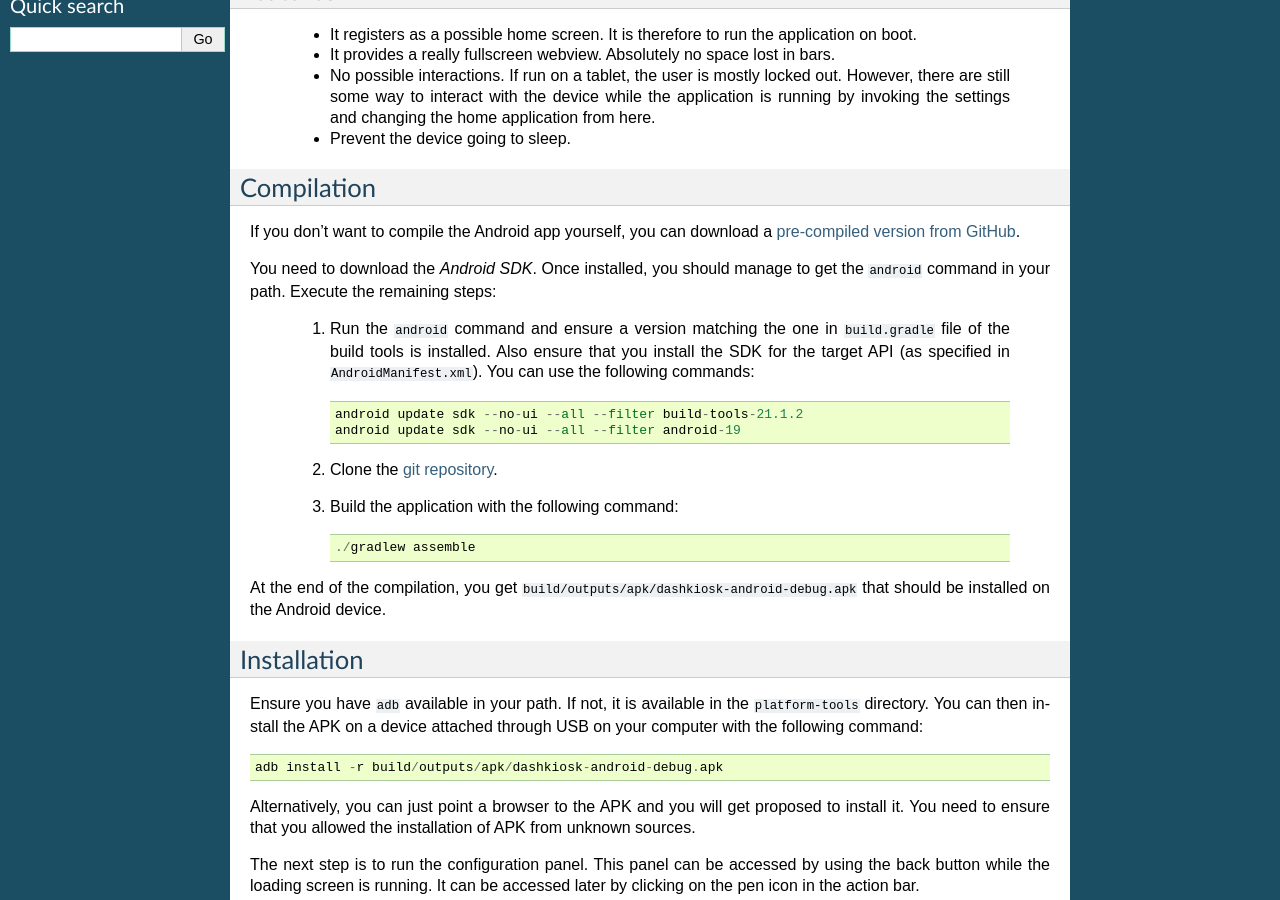
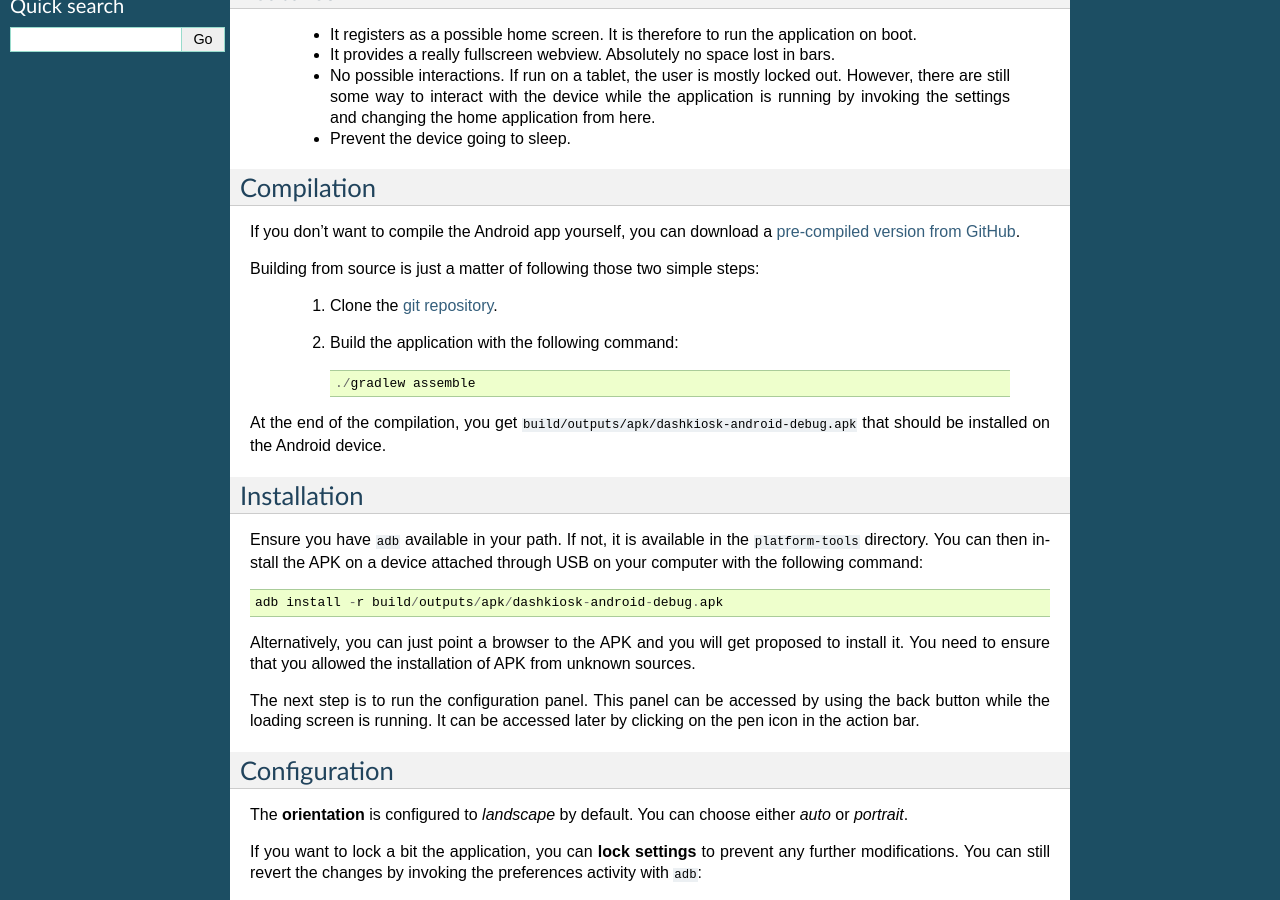
Before and after one commit to vincentbernat/dashkiosk, a Sphinx documentation site: the page built from docs/android.rst, in a window 1280 px wide and 900 px high, scrolled down 527 px. Built offline with Sphinx 7.4.7, drawn with Linux system fonts in a browser that asks for light colours.

Commit message:
android: simplify build instructions

```diff
--- a/docs/android.rst
+++ b/docs/android.rst
@@ -53,21 +53,12 @@ download a `pre-compiled version from GitHub`_.
 
 .. _pre-compiled version from GitHub: https://github.com/vincentbernat/dashkiosk/releases/
 
-You need to download the `Android SDK`. Once installed, you should
-manage to get the ``android`` command in your path. Execute the
-remaining steps:
+Building from source is just a matter of following those two simple
+steps:
 
-  1. Run the ``android`` command and ensure a version matching the one
-     in ``build.gradle`` file of the build tools is installed. Also
-     ensure that you install the SDK for the target API (as specified
-     in ``AndroidManifest.xml``). You can use the following commands::
+  1. Clone the `git repository`_.
 
-        android update sdk --no-ui --all --filter build-tools-21.1.2
-        android update sdk --no-ui --all --filter android-19
-
-  2. Clone the `git repository`_.
-
-  3. Build the application with the following command::
+  2. Build the application with the following command::
 
         ./gradlew assemble
 
```
